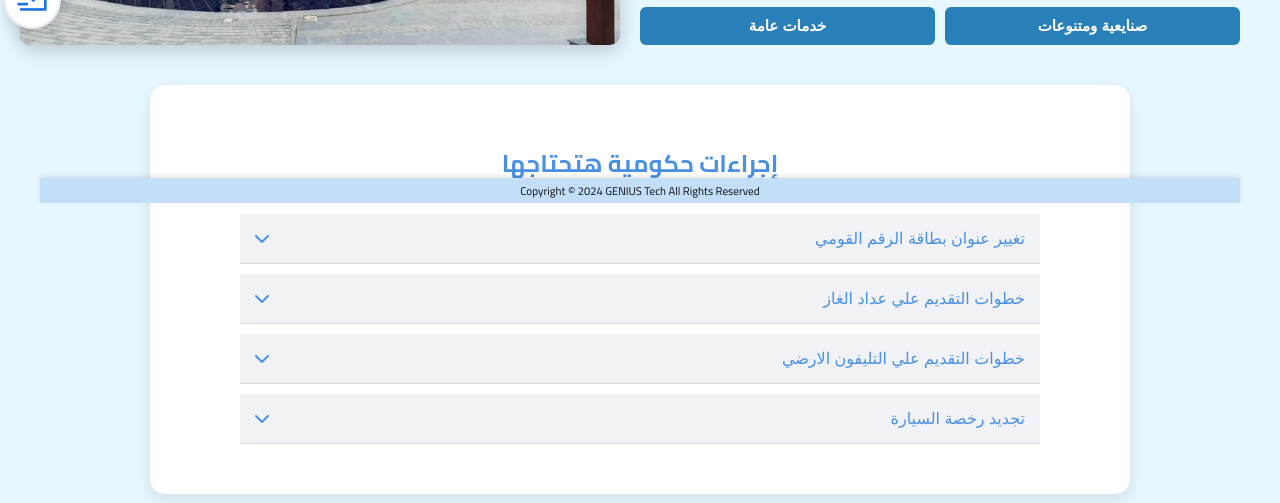
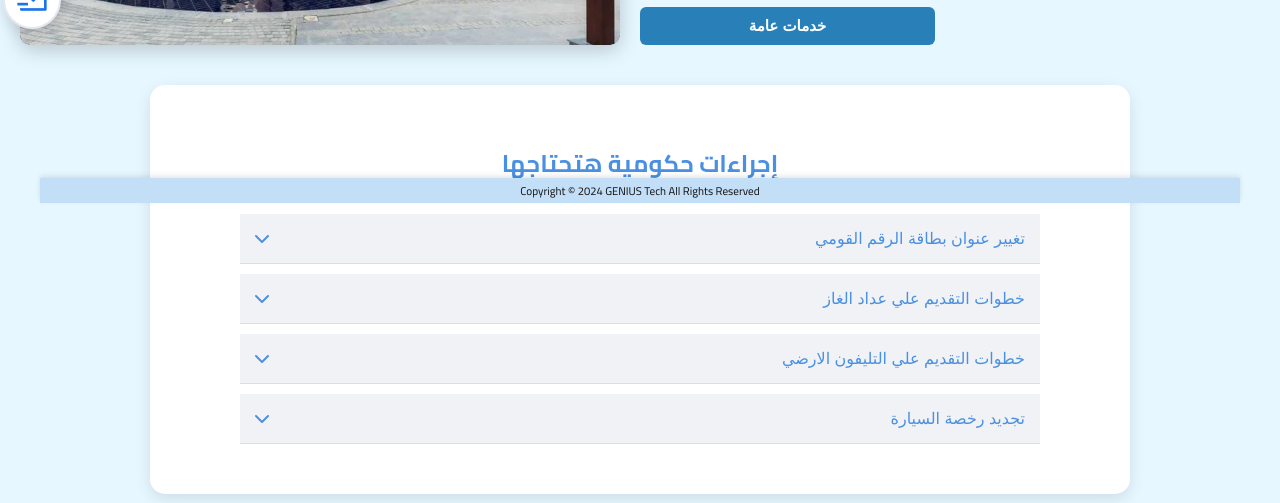
Before and after one commit to geniustech-egypt/Kenzawya.Gate, a plain HTML site: page index.html in a window 1280 px wide. Shown: the part 597-1100 px from the top of the page. Drawn offline with nearby package versions, Linux system fonts and the light colour scheme; no server answers.

Commit message:
Update index.html

```diff
--- a/index.html
+++ b/index.html
@@ -521,7 +521,7 @@
   <li><button type="button" data-link="services/milk.html"           data-target="milk">ألبان ومخبوزات</button></li>
   <li><button type="button" data-link="services/grocery.html"        data-target="grocery">عطارة وتسالي</button></li>
   <li><button type="button" data-link="services/bookstore.html"      data-target="bookstore">مكتبات</button></li>
-  <li><button type="button" data-link="services/other_services.html" data-target="other_services">صنايعية ومتنوعات</button></li>
+  <li><button type="button" data-link="services/other_services.html" data-target="other_services" style="display: none;">صنايعية ومتنوعات</button></li>
   <li><button type="button" data-link="services/general_services.html" data-target="general_services">خدمات عامة</button></li>
 </ul>
         <div class="image-slideshow">
```
